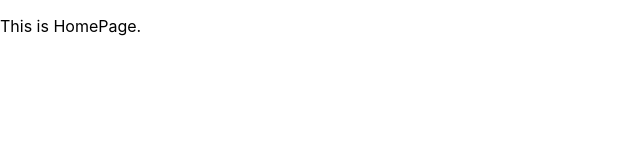
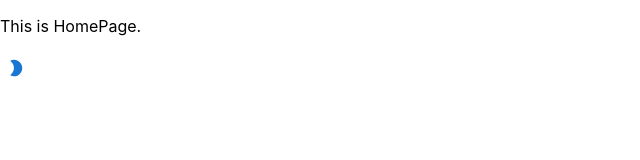
Before and after one commit to QiuMatthew/website-frontend, a React (Create React App) app: page / in a window 1280 px wide. Shown: the top 160 px of the page, without its empty margins (0-640 px from the left). Built offline with nearby package versions, Linux system fonts and the light colour scheme.

Commit message:
add toggle mode button to homepage and discretelog page for testing

```diff
--- a/src/DiscreteLogPage.js
+++ b/src/DiscreteLogPage.js
@@ -1,6 +1,13 @@
+import { useThemeContext } from './ThemeContext.js'
+import ToggleColorMode from './ToggleColorMode.js'
 
 export default function DiscreteLogPage() {
+    const { mode, toggleColorMode } = useThemeContext()
+
     return (
+        <>
         <p>This is DiscreteLogPage.</p>
+        <ToggleColorMode mode={mode} toggleColorMode={toggleColorMode} />
+        </>
     )
 }
--- a/src/HomePage.js
+++ b/src/HomePage.js
@@ -1,6 +1,13 @@
+import { useThemeContext } from './ThemeContext.js'
+import ToggleColorMode from './ToggleColorMode.js'
 
 export default function HomePage() {
+    const { mode, toggleColorMode } = useThemeContext()
+
     return (
+        <>
         <p>This is HomePage.</p>
+        <ToggleColorMode mode={mode} toggleColorMode={toggleColorMode} />
+        </>
     )
 }
```
